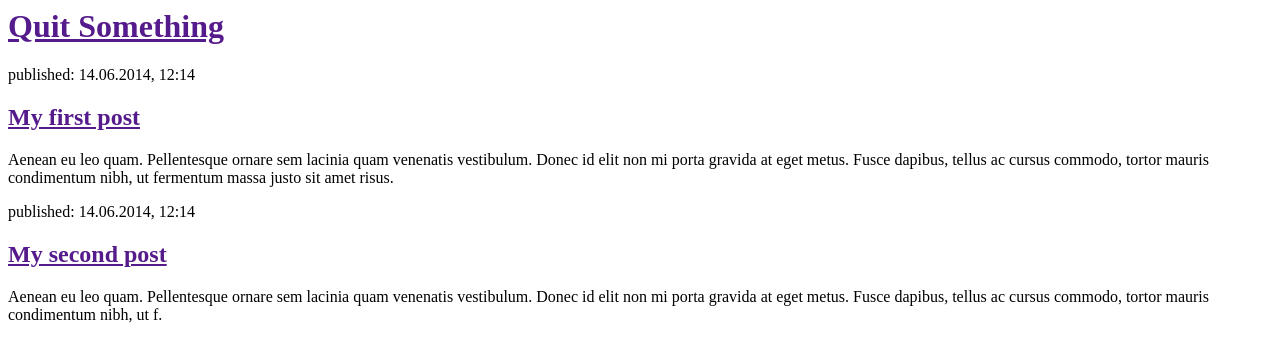
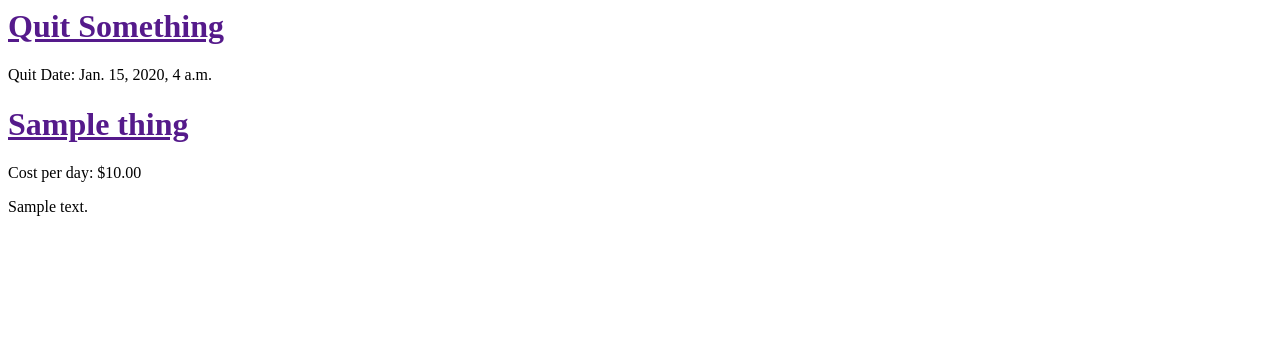
Before and after one commit to ronraney/quit_app, a Django app: template quit/templates/quit/something_list.html in a window 1280 px wide. Shown: the top 362 px of the page. Run offline with Django 3.2, Linux system fonts and the light colour scheme; the template is opened without the code that fills it: values that come from a table or form of the project are taken from there, others are empty; tables that the repository leaves empty hold one stand-in row (values such as "Sample post").

Commit message:
Modified templates to display things from database

```diff
--- a/quit/templates/quit/something_list.html
+++ b/quit/templates/quit/something_list.html
@@ -7,16 +7,13 @@
             <h1><a href="">Quit Something</a></h1>
         </div>
 
-        <div>
-            <p>published: 14.06.2014, 12:14</p>
-            <h2><a href="">My first post</a></h2>
-            <p>Aenean eu leo quam. Pellentesque ornare sem lacinia quam venenatis vestibulum. Donec id elit non mi porta gravida at eget metus. Fusce dapibus, tellus ac cursus commodo, tortor mauris condimentum nibh, ut fermentum massa justo sit amet risus.</p>
-        </div>
-
-        <div>
-            <p>published: 14.06.2014, 12:14</p>
-            <h2><a href="">My second post</a></h2>
-            <p>Aenean eu leo quam. Pellentesque ornare sem lacinia quam venenatis vestibulum. Donec id elit non mi porta gravida at eget metus. Fusce dapibus, tellus ac cursus commodo, tortor mauris condimentum nibh, ut f.</p>
-        </div>
+        {% for thing in things %}
+            <div>
+                <p>Quit Date: {{ thing.quit_date }}</p>
+                <h1><a href="">{{ thing.title }}</a></h1>
+                <p>Cost per day: ${{ thing.cost_per_day }}</p>
+                <p>{{ thing.notes|linebreaksbr }}</p>
+            </div>
+        {% endfor %}
     </body>
 </html>
--- a/quit/views.py
+++ b/quit/views.py
@@ -1,5 +1,8 @@
 from django.shortcuts import render
+from django.utils import timezone
+from .models import Thing
 
 # Create your views here.
 def something_list(request):
-    return render(request, 'quit/something_list.html', {})
+    things = Thing.objects.filter(quit_date__lte=timezone.now()).order_by('quit_date')
+    return render(request, 'quit/something_list.html', {'things': things})
```
